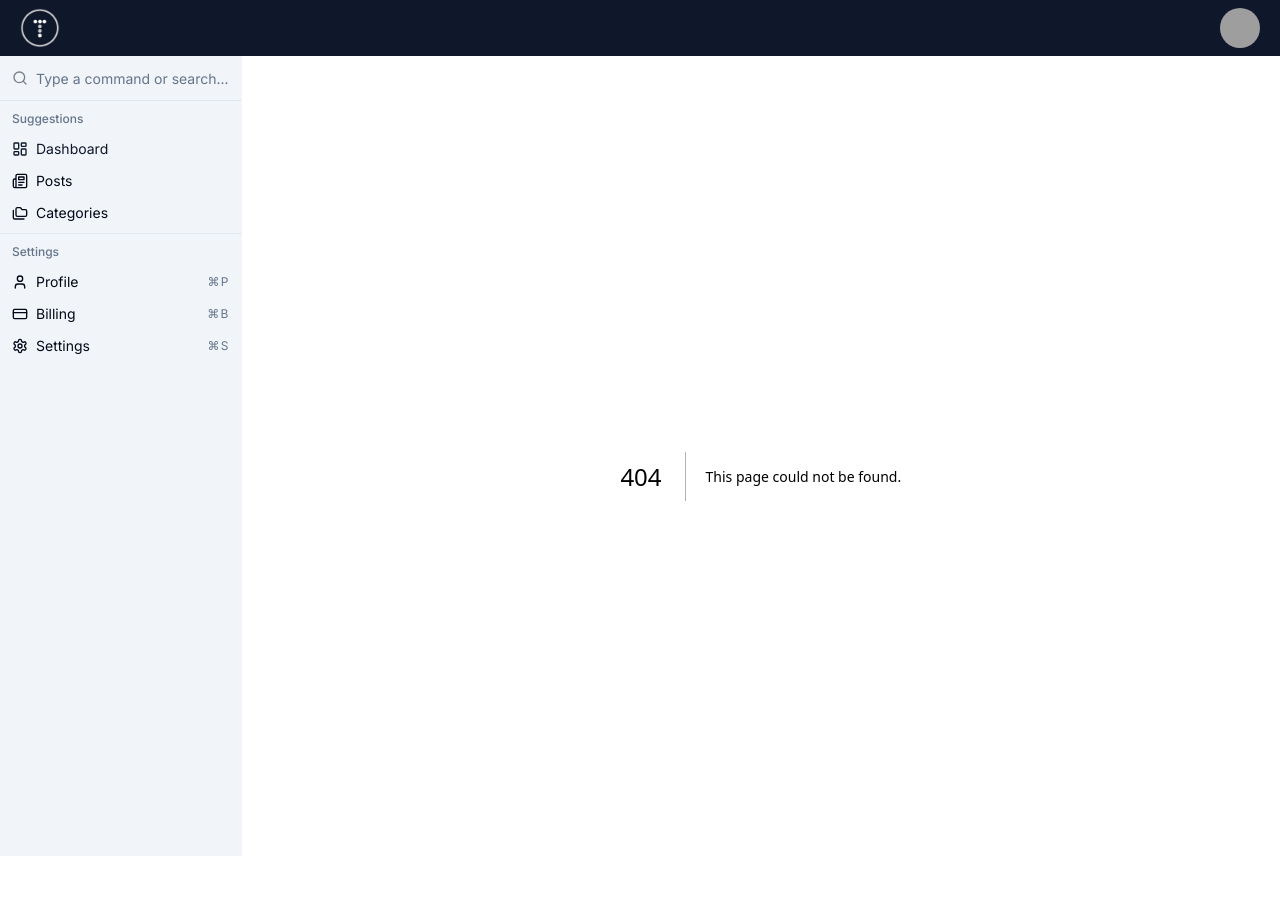
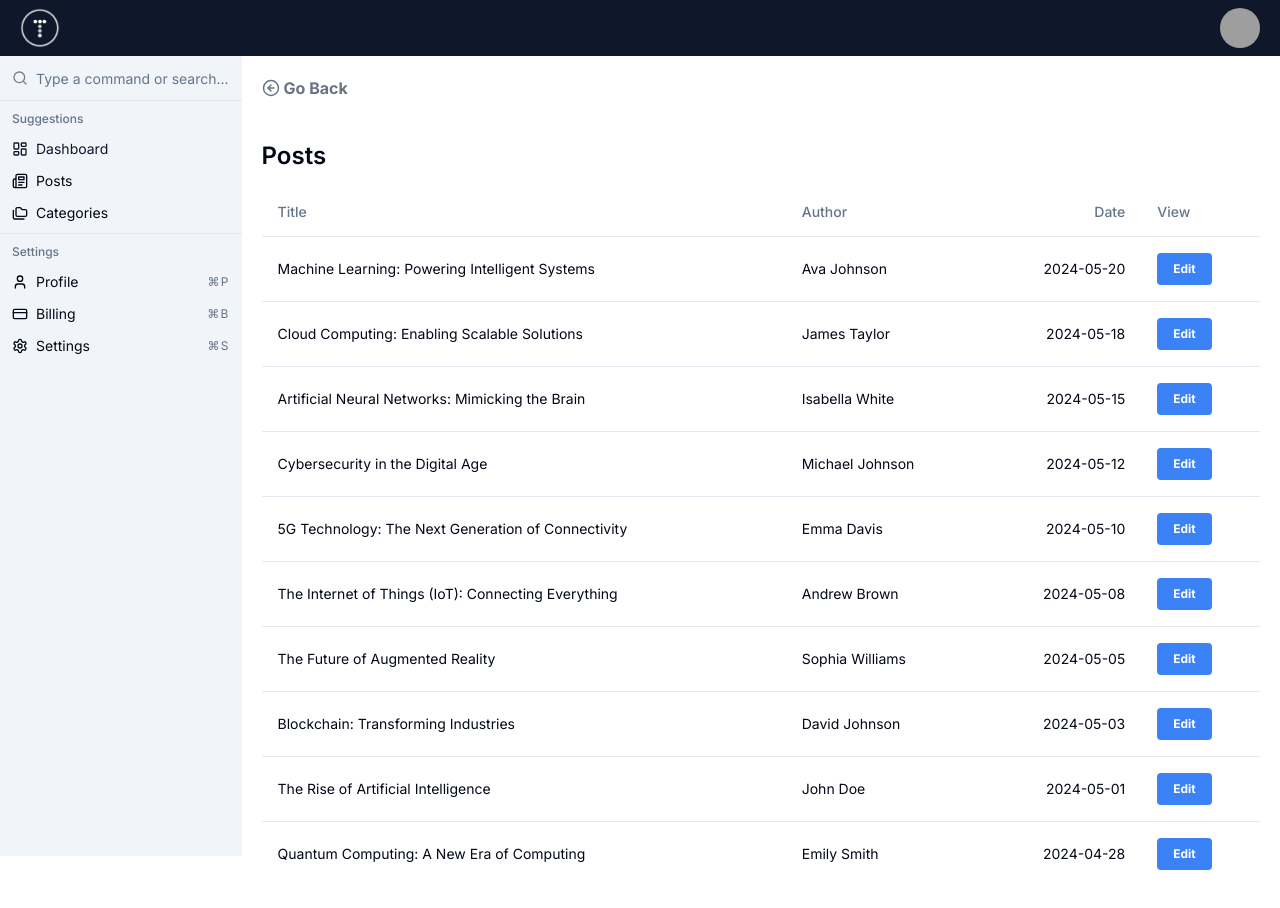
Before and after one commit to ericstober/traversypress-ui, a Next.js app: page /posts in a window 1280 px wide. Before the commit this address had no page. Shown: the top 908 px of the page. Built offline with nearby package versions, Linux system fonts and the light colour scheme; grey boxes are pictures that could not be loaded.

Commit message:
added posts page and BackButton component

```diff
--- /dev/null
+++ b/app/(main)/posts/page.tsx
@@ -0,0 +1,13 @@
+import PostsTable from "@/components/posts/PostsTable";
+import BackButton from "@/components/BackButton";
+
+const PostsPage = () => {
+  return (
+    <>
+      <BackButton text='Go Back' link='/' />
+      <PostsTable />
+    </>
+  );
+};
+
+export default PostsPage;
--- /dev/null
+++ b/components/BackButton.tsx
@@ -0,0 +1,17 @@
+import { ArrowLeftCircle } from "lucide-react";
+import Link from "next/link";
+
+interface BackButtonProps {
+  text: string;
+  link: string;
+}
+
+const BackButton = ({ text, link }: BackButtonProps) => {
+  return (
+    <Link href={link} className='text-gray-500 hover:underline flex items-center gap-1 font-bold mb-5'>
+      <ArrowLeftCircle size={18} /> {text}
+    </Link>
+  );
+};
+
+export default BackButton;
```
